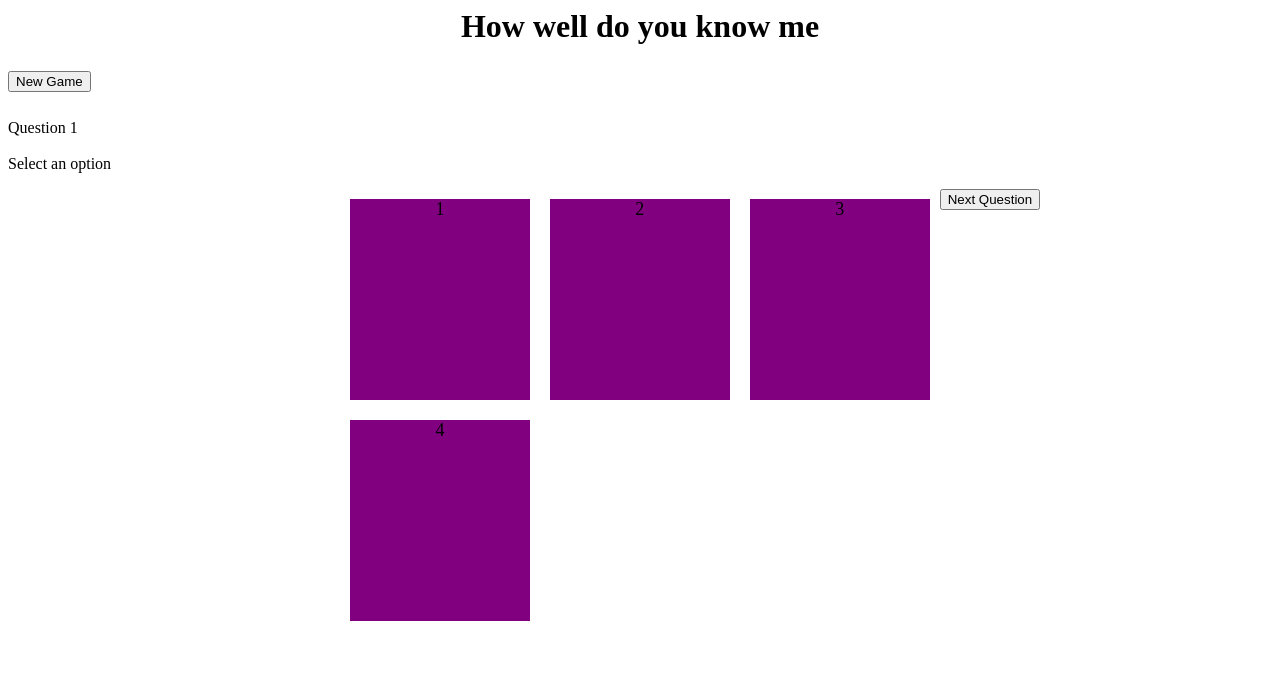
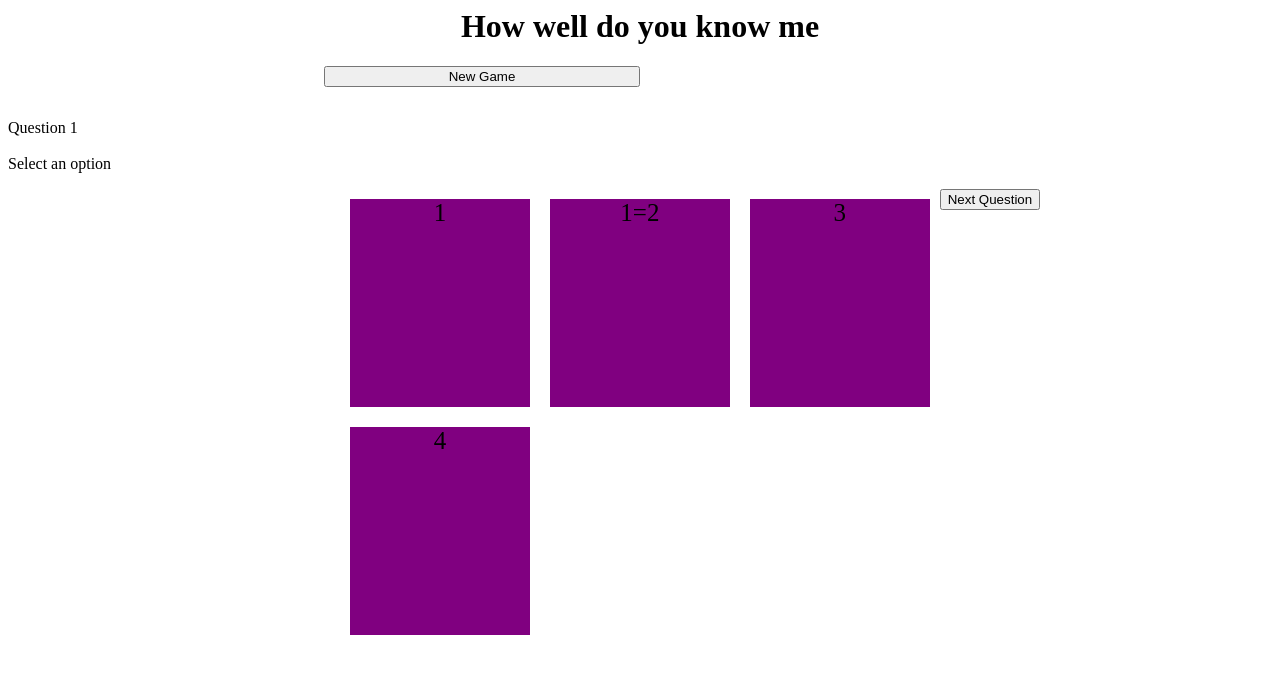
Before and after one commit to mijamessmith/Quiz-Me, a Node server app: template views/pages/playGame.ejs in a window 1280 px wide. Shown: the top 674 px of the page. Run offline with Node 20, Linux system fonts and the light colour scheme; the template is opened without the code that fills it, so the values that code supplies are empty; some libraries are stand-ins or nearby versions.

Commit message:
added more stlye sheets and stats display

```diff
--- a/js/routes/stats.js
+++ b/js/routes/stats.js
@@ -14,8 +14,8 @@ router.get("/getStats", isLoggedIn, (req, res, next) => {
         if (err) {
             throw err;
         } else {
-            req.session.currentUser.stats = result;
-            res.send(req.session.currentUser.stats);
+            req.session.currentUser[0].stats = result;
+            res.send(req.session.currentUser[0]);
         }
     });
 })
--- a/views/css/playGame.css
+++ b/views/css/playGame.css
@@ -1,19 +1,24 @@
 
 
 .square {
+    display: grid;
     width: 30%;
     background: purple;
     padding-bottom: 30%;
     float: left;
     margin: 1.66%;
     text-align: center;
-    font-size: large;
+    font-size: 25px;
 }
 
 .container {
 
     max-width: 600px;
     margin: 0 auto;
+}
+
+.optionText {
+
 }
 
 h1 {
@@ -24,7 +29,8 @@ h1 {
 #stripe {
     background: white;
     height: 30px;
-    align-content: center;
+    width: 50%;
+    margin: 0 auto;
 }
 
 .correct {
@@ -38,3 +44,9 @@ h1 {
 .default {
     color: black
 }
+
+#reset {
+    width: 50%;
+    margin: 0 auto;
+    align-items: center;
+}
--- a/views/pages/playGame.ejs
+++ b/views/pages/playGame.ejs
@@ -28,16 +28,23 @@
   </div>
   <div class="container">
     <div class="square" tabindex="0">
-      <span id="quiz-answer-1" class="q-option">1</span>
+      <span id="quiz-answer-1" class="q-option">
+        <span class="optionText">1</span></span>
     </div>
     <div class="square" tabindex="0">
-      <span id="quiz-answer-2" class="q-option">2</span>
+      <span id="quiz-answer-2" class="q-option">
+        <span class="optionText">1=2</span>
+      </span>
     </div>
     <div class="square" tabindex="0">
-      <span id="quiz-answer-3" class="q-option">3</span>
+      <span id="quiz-answer-3" class="q-option">
+        <span class="optionText">3</span>
+      </span>
     </div>
     <div class="square" tabindex="0">
-      <span id="quiz-answer-4" class="q-option">4</span>
+      <span id="quiz-answer-4" class="q-option">
+        <span class="optionText">4</span>
+      </span>
     </div>
   </div>
 
```
Also changed, not shown: views/css/stats.css (added, +8 -0 lines), views/pages/scripts/stats-script.js (+6 -3 lines), views/pages/stats.ejs (+6 -1 lines).
